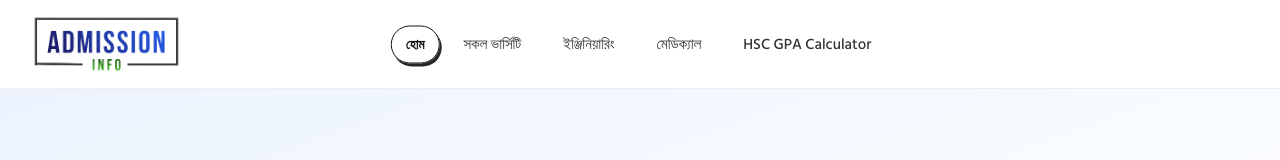
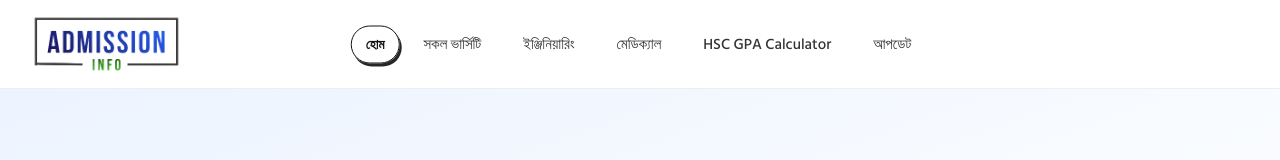
Before and after one commit to nishat-jihad/Admission-info, a Next.js app in the folder chance-hobe-ki/: page / in a window 1280 px wide. Shown: the top 160 px of the page. Built offline with nearby package versions, Linux system fonts and the light colour scheme.

Commit message:
Add updates link to Navbar component

```diff
--- a/chance-hobe-ki/src/components/Navbar.js
+++ b/chance-hobe-ki/src/components/Navbar.js
@@ -77,6 +77,13 @@ function NavbarInner() {
         >
           HSC GPA Calculator
         </Link>
+        <Link
+          href="/updates"
+          className={pathname === "/updates" ? "active" : ""}
+          onClick={() => setOpen(false)}
+        >
+          আপডেট
+        </Link>
       </nav>
     </header>
   );
```
